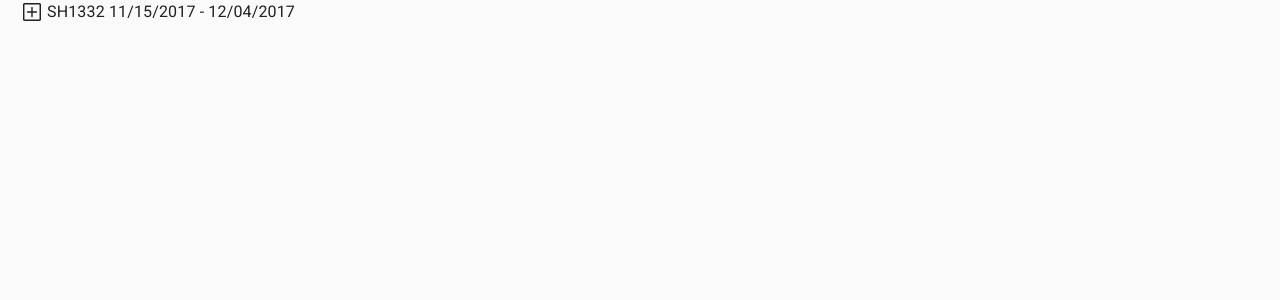
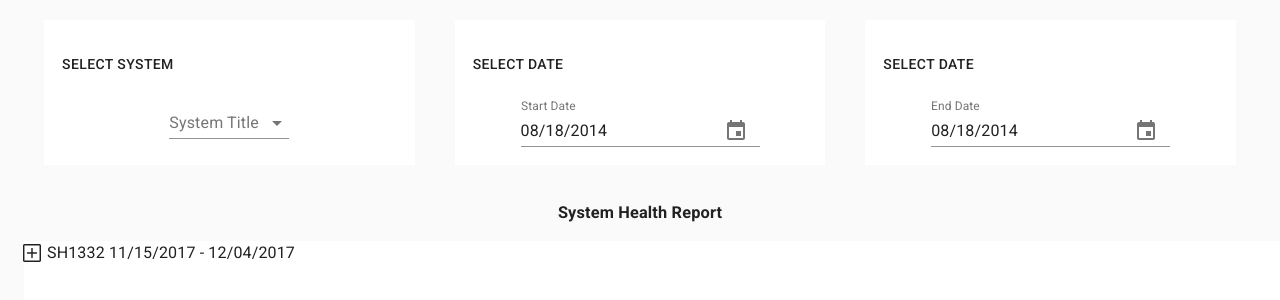
Before and after one commit to naveedaheer/react-tree-view-with-tables, a React (Create React App) app: page / in a window 1280 px wide. Shown: the top 300 px of the page. Built offline with nearby package versions, Linux system fonts and the light colour scheme.

Commit message:
Created filters UI

```diff
--- a/package.json
+++ b/package.json
@@ -3,13 +3,16 @@
   "version": "0.1.0",
   "private": true,
   "dependencies": {
+    "@date-io/date-fns": "^1.3.13",
     "@material-ui/core": "^4.9.1",
     "@material-ui/icons": "^4.9.1",
     "@material-ui/lab": "^4.0.0-alpha.41",
+    "@material-ui/pickers": "^3.2.10",
     "@testing-library/jest-dom": "^4.2.4",
     "@testing-library/react": "^9.4.0",
     "@testing-library/user-event": "^7.2.1",
     "axios": "^0.19.2",
+    "date-fns": "^2.11.0",
     "react": "^16.12.0",
     "react-dom": "^16.12.0",
     "react-scripts": "3.3.1",
--- a/src/components/customTreeView/customTreeView.jsx
+++ b/src/components/customTreeView/customTreeView.jsx
@@ -15,8 +15,9 @@ import TableHead from '@material-ui/core/TableHead';
 import TableRow from '@material-ui/core/TableRow';
 import Paper from '@material-ui/core/Paper';
 import { green } from '@material-ui/core/colors';
+import Filters from './../filters/filters';
+
 const axios = require('axios');
-
 
 let nodeID = 0;
 
@@ -88,7 +89,9 @@ const useStyles = makeStyles({
     flexGrow: 1,
     maxWidth: 'initial',
     textAlign: "left",
-    width: "1400px"
+    width: "1400px",
+    backgroundColor: "#fff"
+
   },
   table: {
     minWidth: 1100,
@@ -161,6 +164,8 @@ export default function CustomizTreeView(props) {
 
   return (
     <div>
+      <Filters></Filters>
+      <h3>System Health Report</h3>
       <TreeView
         className={classes.root}
         defaultExpanded={['1']}
--- /dev/null
+++ b/src/components/filters/filters.jsx
@@ -0,0 +1,140 @@
+import React from 'react';
+import { makeStyles } from '@material-ui/core/styles';
+import InputLabel from '@material-ui/core/InputLabel';
+import MenuItem from '@material-ui/core/MenuItem';
+import FormControl from '@material-ui/core/FormControl';
+import Select from '@material-ui/core/Select';
+import Button from '@material-ui/core/Button';
+
+// import 'date-fns';
+import Grid from '@material-ui/core/Grid';
+import DateFnsUtils from '@date-io/date-fns';
+import {
+  MuiPickersUtilsProvider,
+  KeyboardTimePicker,
+  KeyboardDatePicker,
+} from '@material-ui/pickers';
+
+const useStyles = makeStyles(theme => ({
+  root: {
+    display: 'flex'
+  },
+  button: {
+    display: 'block',
+    marginTop: theme.spacing(2),
+  },
+  formControl: {
+    margin: theme.spacing(1),
+    minWidth: 120,
+  },
+  filterBox: {
+    width: '400px',
+    backgroundColor: '#fff',
+    margin: '20px',
+    padding: '10px'
+  }
+}));
+
+export default function ControlledOpenSelect() {
+  const classes = useStyles();
+  const [title, setTitle] = React.useState('');
+  const [open, setOpen] = React.useState(false);
+  const [selecteStartDate, setStartDate] = React.useState(new Date('2014-08-18T21:11:54'));
+  const [selecteEndDate, setEndDate] = React.useState(new Date('2014-08-18T21:11:54'));
+
+
+  const handleStartDateChange = date => {
+    setStartDate(date);
+  };
+
+  const handleEndDateChange = date => {
+    setEndDate(date);
+  };
+
+  const handleChange = event => {
+    setTitle(event.target.value);
+  };
+
+  const handleClose = () => {
+    setOpen(false);
+  };
+
+  const handleOpen = () => {
+    setOpen(true);
+  };
+
+  return (
+    <div class={classes.root}>
+      <div class={classes.filterBox}>
+        <Button className={classes.button} onClick={handleOpen}>
+          Select System
+      </Button>
+        <FormControl className={classes.formControl}>
+          <InputLabel id="demo-controlled-open-select-label">System Title</InputLabel>
+          <Select
+            labelId="demo-controlled-open-select-label"
+            id="demo-controlled-open-select"
+            open={open}
+            onClose={handleClose}
+            onOpen={handleOpen}
+            value={title}
+            onChange={handleChange}
+          >
+            <MenuItem value="">
+              <em>None</em>
+            </MenuItem>
+            <MenuItem value={'SH1332 11/15/2017 - 12/04/2017'}>SH1332</MenuItem>
+            <MenuItem value={20}>Test Value 1</MenuItem>
+            <MenuItem value={30}>Test Value 2</MenuItem>
+          </Select>
+        </FormControl>
+      </div>
+      <div class={classes.filterBox}>
+        <Button className={classes.button}>
+          Select Date
+      </Button>
+        <MuiPickersUtilsProvider utils={DateFnsUtils}>
+          <Grid container justify="space-around">
+            <KeyboardDatePicker
+              disableToolbar
+              variant="inline"
+              format="MM/dd/yyyy"
+              margin="normal"
+              id="date-picker-inline"
+              label="Start Date"
+              value={selecteStartDate}
+              onChange={handleStartDateChange}
+              KeyboardButtonProps={{
+                'aria-label': 'change date',
+              }}
+            />
+          </Grid>
+        </MuiPickersUtilsProvider>
+      </div>
+
+      <div class={classes.filterBox}>
+        <Button className={classes.button}>
+          Select Date
+      </Button>
+        <MuiPickersUtilsProvider utils={DateFnsUtils}>
+          <Grid container justify="space-around">
+            <KeyboardDatePicker
+              disableToolbar
+              variant="inline"
+              format="MM/dd/yyyy"
+              margin="normal"
+              id="date-picker-inline"
+              label="End Date"
+              value={selecteEndDate}
+              onChange={handleEndDateChange}
+              KeyboardButtonProps={{
+                'aria-label': 'change date',
+              }}
+            />
+          </Grid>
+        </MuiPickersUtilsProvider>
+      </div>
+
+    </div>
+  );
+}
```
